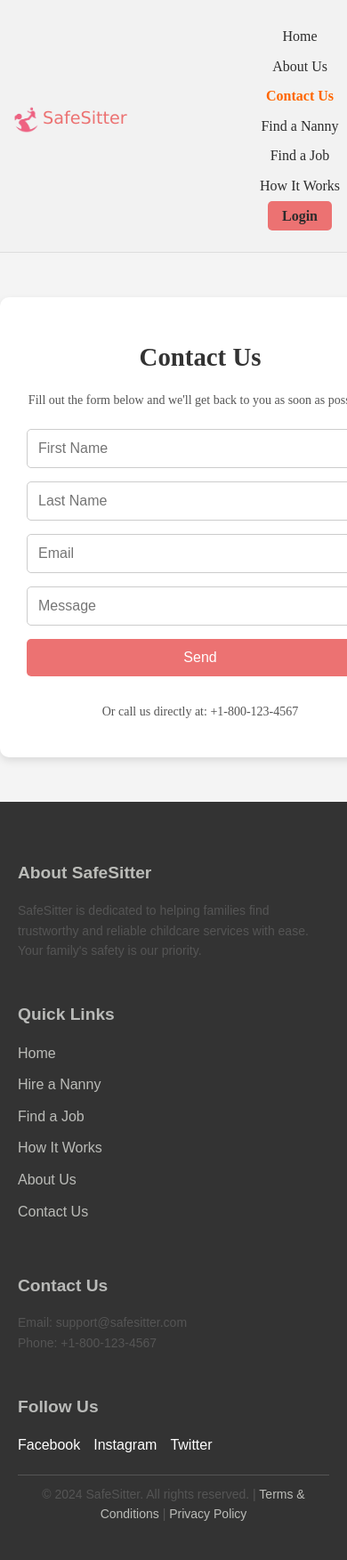
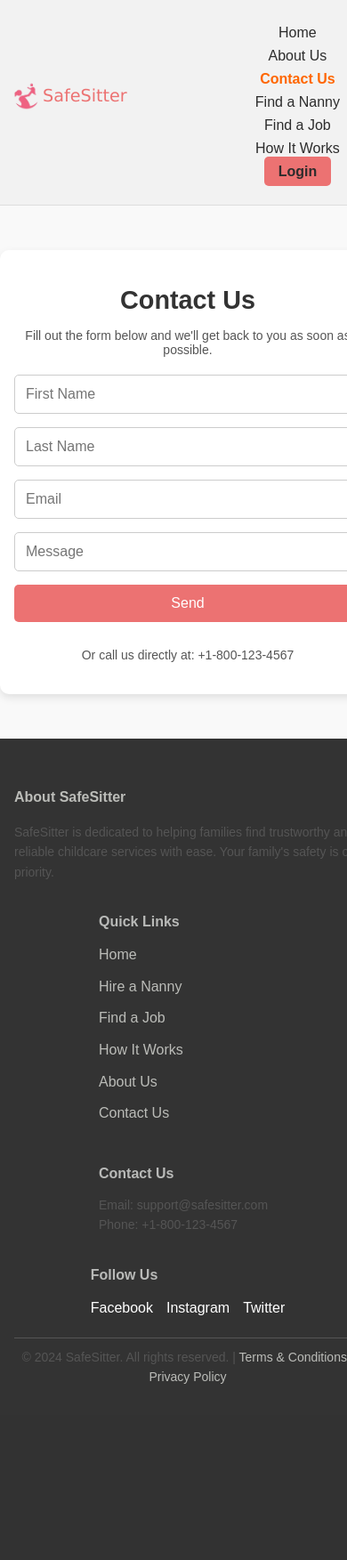
Before and after one commit to Nekibe-Bytyqi/SafeSitter, a PHP site: page /contactus.html in a window 390 px wide; the page is wider, and only the part inside the window is pictured. Shown: that part at 89% size. After the commit the page ends 1555 px from the top of that part, so only its background shows below. Run offline with PHP 8.4, Linux system fonts and the light colour scheme.

Commit message:
permisime te responsivness

```diff
--- a/contactus.css
+++ b/contactus.css
@@ -1,11 +1,11 @@
-body{
-    font-family: 'Times New Roman', Times, serif;
-    color: #333;
-    line-height: 1.6;
+body {
+  font-family: Arial, sans-serif;
   margin: 0;
   padding: 0;
-    background-color: #f4f4f4;
+  box-sizing: border-box;
+  background-color: #f9f9f9;
 }
+
 .navbar {
   display: flex;
   justify-content: space-between;
@@ -14,37 +14,44 @@ body{
   background: #F2F2F2;
   border-bottom: 1px solid #ddd;
 }
+
 .logo-text {
   display: flex;
   align-items: center;
   text-decoration: none;
 }
+
 .logo {
   width: 50px;
   height: auto;
   margin-right: 0px;
 }
+
 .text {
   font-size: 1.5rem;
   color: #ec7272;
-    font-family:'Lucida Sans', 'Lucida Sans Regular', 'Lucida Grande', 'Lucida Sans Unicode', Geneva, Verdana, sans-serif;
+  font-family: 'Lucida Sans', 'Lucida Sans Regular', 'Lucida Grande', 'Lucida Sans Unicode', Geneva, Verdana, sans-serif;
 }
+
 .navbar .nav-links {
   list-style: none;
   display: flex;
 }
-.navbar .nav-links li
-{
+
+.navbar .nav-links li {
   margin: 0 1rem;
 }
+
 .navbar .nav-links a {
   text-decoration: none;
   color: #2c2c2c;
   font-size: 1rem;
 }
-.navbar .nav-links a:hover{
-    color :#ec7272;
+
+.navbar .nav-links a:hover {
+  color: #ec7272;
 }
+
 .navbar .btn-login {
   padding: 0.5rem 1rem;
   background: #ec7272;
@@ -52,6 +59,7 @@ body{
   font-weight: bold;
   transition: background 0.3s ease;
 }
+
 .navbar .btn-login:hover {
   background: #f0f2f0;
 }
@@ -60,6 +68,7 @@ body{
   color: #ff6600;
   font-weight: bold;
 }
+
 .containers-form {
   background: #ffffff;
   padding: 20px 30px;
@@ -115,8 +124,10 @@ button:disabled {
   cursor: not-allowed;
   opacity: 0.7;
 }
+
 .footer {
   background-color: #333;
+
    color: #fff;
   padding: 40px 20px;
   font-family: Arial, sans-serif;
@@ -129,8 +140,8 @@ button:disabled {
       max-width: 1200px;
        margin: 0 auto;
       }
-.footer-about, .footer-links, .footer-contact, .footer-social {
-    flex: 1 1 calc(25% - 20px);
+      .footer-about, .footer-links, .footer-contact, .footer-social
+      { flex: 1 1 calc(25% - 20px);
        min-width: 200px;
       }
        .footer h4 {
@@ -138,37 +149,41 @@ button:disabled {
           font-size: 1.2rem;
           color: #f9faf7ad;
            }
-.footer p, .footer a, .footer ul{
-    margin: 0;
+           .footer p, .footer a, .footer ul
+            { margin: 0;
              padding: 0;
              list-style: none;
               line-height: 1.6;
              }
-.footer a {
-    color: #f4f5efb5;
+              .footer a
+             { color: #f4f5efb5;
                 text-decoration: none;
                 }
-.footer a:hover {
-    text-decoration: underline;
-}
+                .footer a:hover
+                 { text-decoration: underline; }
                   .footer-links ul li {
                    margin-bottom: 10px;
                  }
-.footer-social ul {
+                 .footer-social ul
+                 {
                     display: flex;
                     gap: 15px;
                     }
-.footer-social ul li a {
+                    .footer-social ul li a
+                    {
                       color: #fff;
                        font-size: 1rem;
                      }
-.footer-bottom {
-    margin-top: 20px;
+                      .footer-bottom
+                       { margin-top: 20px;
                          text-align: center;
                          border-top: 1px solid #555;
                          padding-top: 10px;
                           font-size: 0.9rem;
                          }
+
+
+
 @media (max-width: 768px) {
   .navbar {
     flex-wrap: wrap;
@@ -188,17 +203,17 @@ button:disabled {
   .navbar .nav-links li {
     margin: 0.5rem 0;
   }
+  .footer-container {
+    flex-direction: column;
+    align-items: center;
+    gap: 20px;
+  }
 
-    .signup-form-container {
-      padding: 1.5rem;
-      margin-top: 1rem;
-    }
-    .error-message {
-      font-size: 14px;
-      margin-top: 7px;
+  .footer-about, .footer-links, .footer-contact, .footer-social {
+    flex: 1 1 100%;
+    max-width: 400px;
   }
 }
-
 
 @media (max-width: 480px) {
   .navbar {
@@ -217,22 +232,24 @@ button:disabled {
     margin: 0.25rem 0;
   }
 
-    .signup-form-container {
+
+
+  .containers-form {
     padding: 1rem;
   }
 
-    .form-group input, select {
-      font-size: 0.9rem;
-      padding: 0.4rem;
+  .footer {
+    padding: 2rem 1rem;
+    width:100%;
+
   }
 
-    .form-group button {
-      padding: 0.6rem;
-      font-size: 0.9rem;
+  .footer-container {
+    gap: 15px;
   }
-    .error-message {
-      font-size: 13px;
-      margin-top: 6px;
-      text-align: left;
+
+  .footer h4 {
+    font-size: 1rem;
+
   }
 }
```
Also changed, not shown: aboutus.css (+6 -32 lines). Lines whose indentation alone changed are shown as unchanged.
